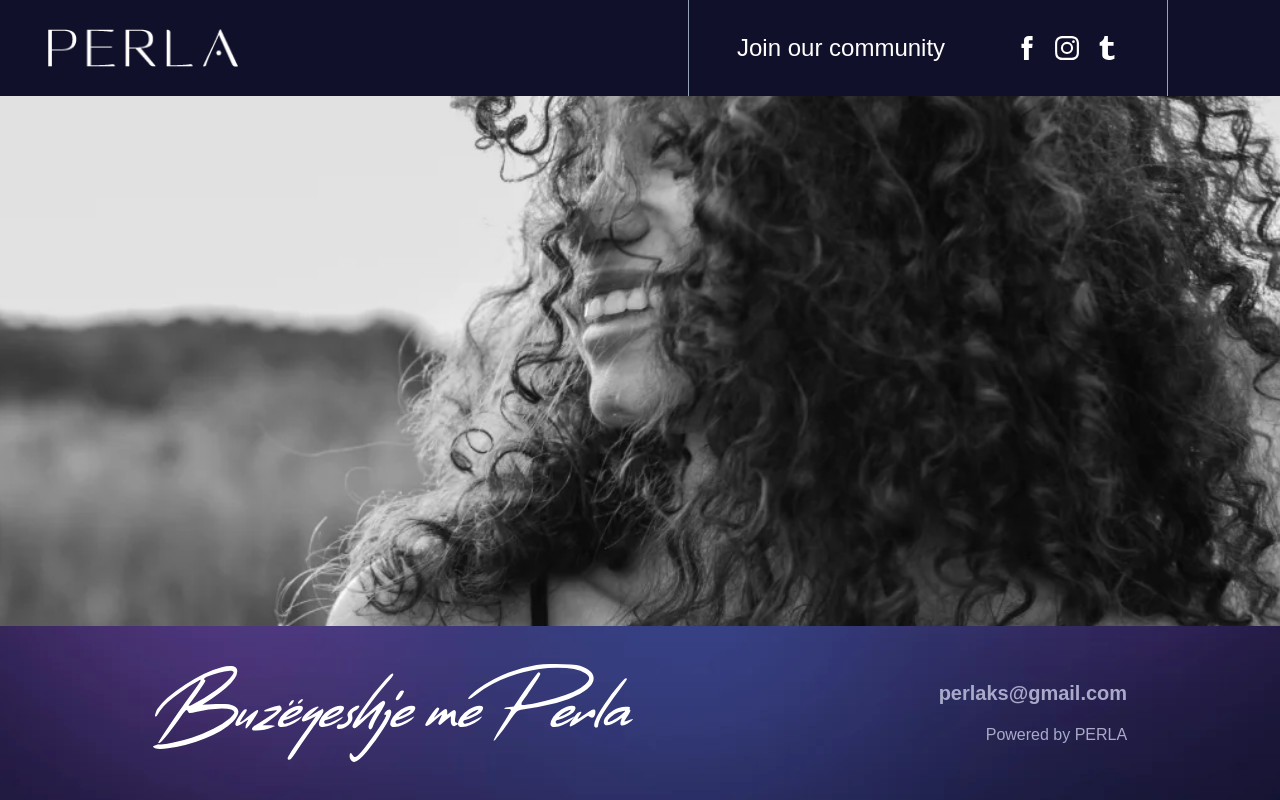
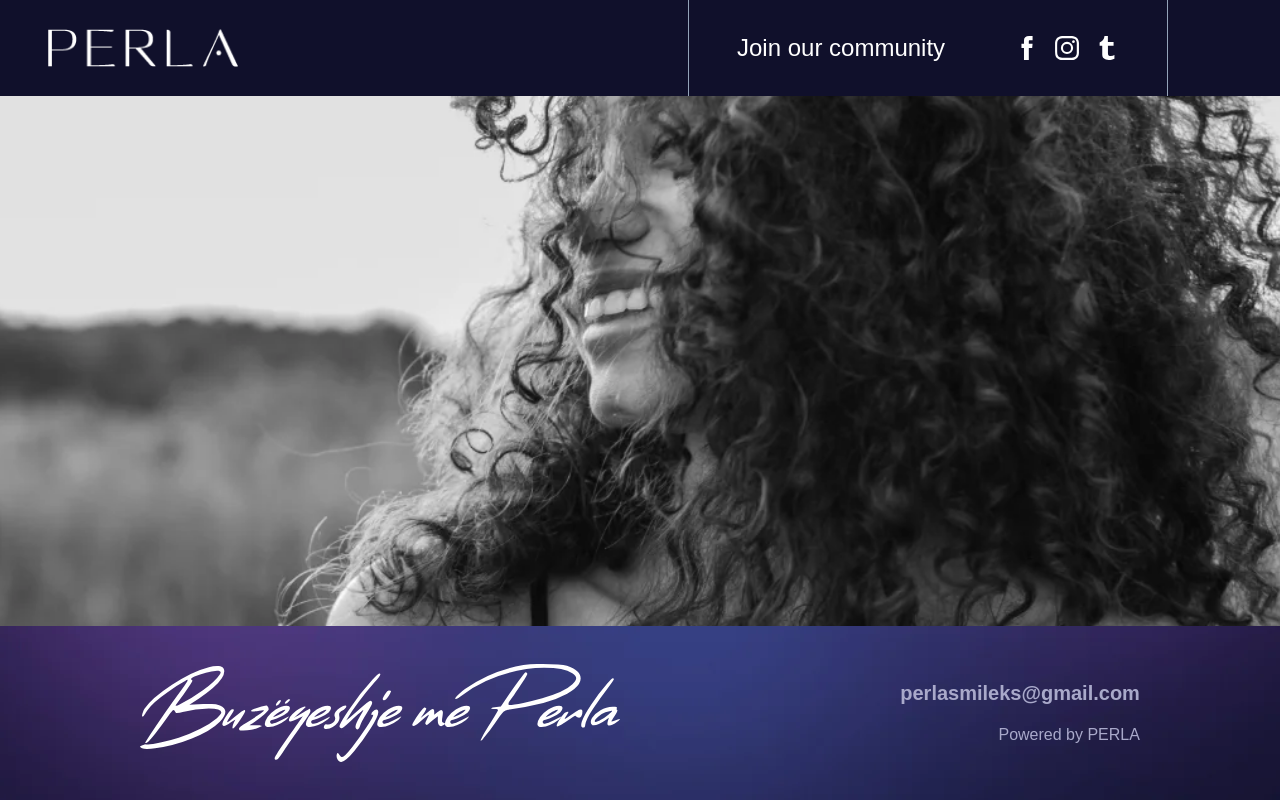
Before and after one commit to kushtrimhyseni/perla, a Next.js app: page / in a window 1280 px wide. Built offline with nearby package versions, Linux system fonts and the light colour scheme.

Commit message:
Email updated

```diff
--- a/app/components/footer/RightContent.jsx
+++ b/app/components/footer/RightContent.jsx
@@ -4,7 +4,7 @@ export const RightContent = () => {
   return (
     <div className="flex flex-col items-center md:items-end">
       <span className="text-xl text-[#a9a9ca] font-bold">
-        perlaks@gmail.com
+        perlasmileks@gmail.com
       </span>
       <span className="text-[#a9a9ca] mt-4 flex justify-center md:justify-end">
         Powered by PERLA
```
